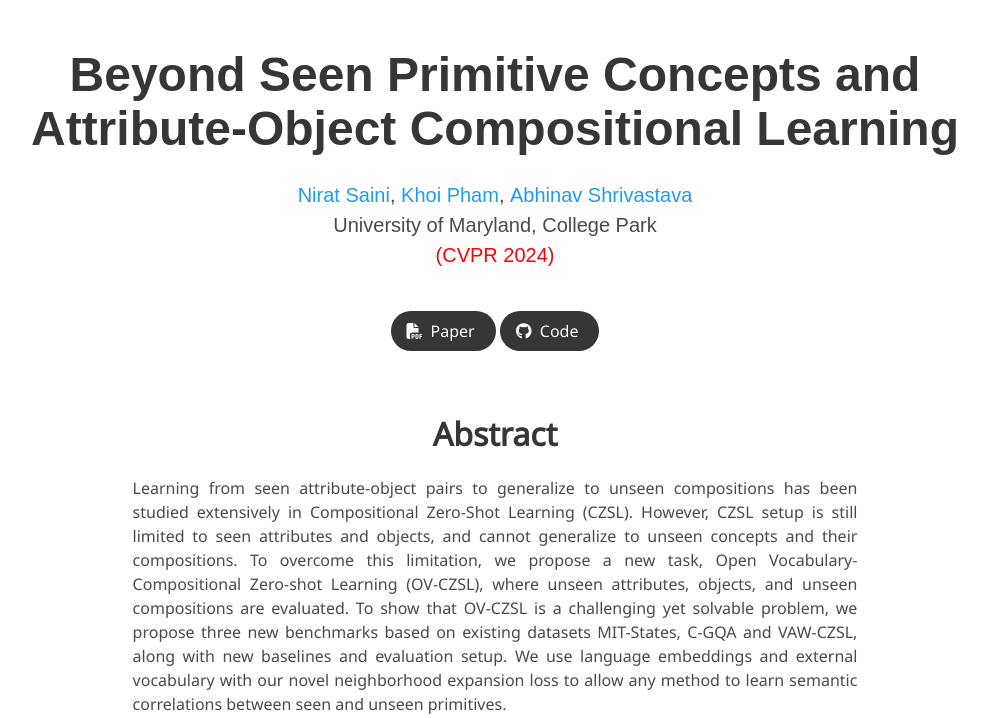
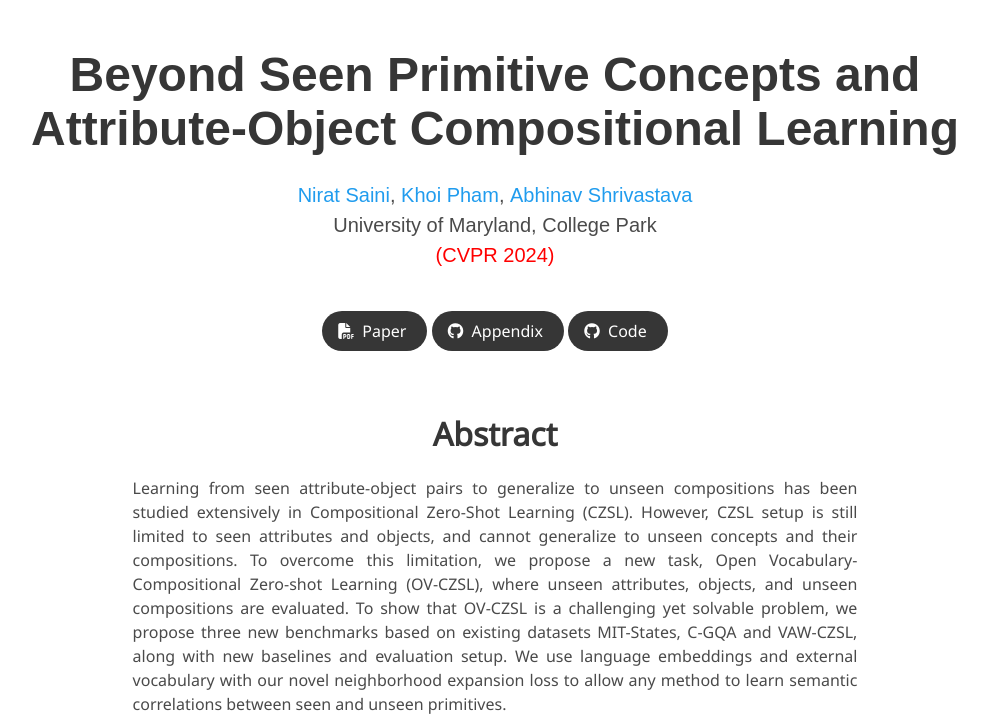
Before and after one commit to ov-czsl/ov-czsl.github.io, a plain HTML site: page index.html in a window 1280 px wide. Shown: the top 718 px of the page, without its empty margins (145-1132 px from the left). Drawn offline with nearby package versions, Linux system fonts and the light colour scheme; some icons are missing; a web font is replaced by a local one.

Commit message:
Update index.html

```diff
--- a/index.html
+++ b/index.html
@@ -94,6 +94,15 @@
                       <span>Paper</span>
                     </a>
                   </span>
+              <span class="link-block">
+                <a href="https://openaccess.thecvf.com/content/CVPR2024/supplemental/Saini_Beyond_Seen_Primitive_CVPR_2024_supplemental.pdf"
+                   class="external-link button is-normal is-rounded is-dark">
+                  <span class="icon">
+                      <i class="fab fa-github"></i>
+                  </span>
+                  <span>Appendix</span>
+                  </a>
+              </span>
               <span class="link-block">
                 <a href=""
                    class="external-link button is-normal is-rounded is-dark">
```
